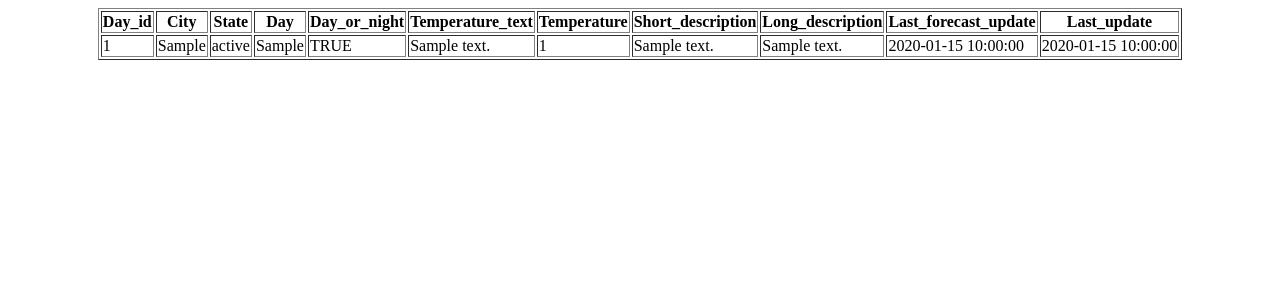
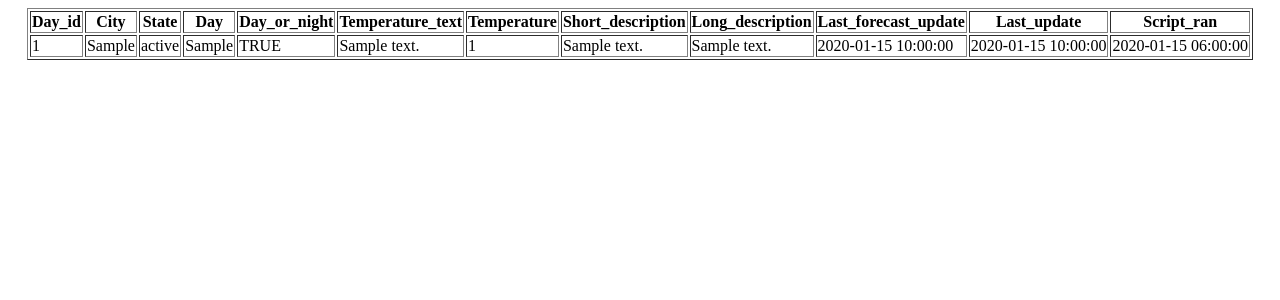
Before and after one commit to Vrajs16/weather-dashboard, a PHP site: page /dbtable.php in a window 1280 px wide. Shown: the top 300 px of the page. Run offline with PHP 8.4, Linux system fonts and the light colour scheme; tables that the repository leaves empty hold one stand-in row (values such as "Sample post"); data that the repository does not hold is empty.

Commit message:
Website Almost Complete

```diff
--- a/db/dbfuncs.php
+++ b/db/dbfuncs.php
@@ -6,7 +6,7 @@ require __DIR__ . '/dbconn.php';
 function getAllWeatherData()
 {
     $cnx = mysqlConnect();
-    $query = 'SELECT * FROM weather_data';
+    $query = "SELECT *, CONVERT_TZ(last_update,'+00:00','-4:00') as script_ran FROM weather_data";
     $cursor = $cnx->query($query);
     mysqlClose($cnx);
     return $cursor;
@@ -14,7 +14,7 @@ function getAllWeatherData()
 function getCityWeather($city)
 {
     $cnx = mysqlConnect();
-    $query = 'SELECT * FROM weather_data WHERE city="' . $city . '"';
+    $query = "SELECT * , CONVERT_TZ(last_update,'+00:00','-4:00') as script_ran FROM weather_data WHERE city=\"" . $city . '"';
     $cursor = $cnx->query($query);
     mysqlClose($cnx);
     return $cursor;
--- a/public/dbtable.php
+++ b/public/dbtable.php
@@ -24,6 +24,7 @@
                 <th>Long_description</th>
                 <th>Last_forecast_update</th>
                 <th>Last_update</th>
+                <th>Script_ran</th>
             </tr>
         </thead>
         <tbody>
@@ -43,6 +44,7 @@
                 echo '<td>' . $row['long_description'] . '</td>';
                 echo '<td>' . $row['last_forecast_update'] . '</td>';
                 echo '<td>' . $row['last_update'] . '</td>';
+                echo '<td>' . $row['script_ran'] . '</td>';
                 echo '</tr>';
             }
             ?>
--- a/public/index.php
+++ b/public/index.php
@@ -152,8 +152,8 @@ function iconToChoose($desc)
   </div>
   <div class="top-navigation">
     <?php
-    if (!empty($row['last_update'])) {
-      $time = date('m-d-Y \a\t h:i A', strtotime($row['last_update']));
+    if (!empty($row['script_ran'])) {
+      $time = date('m-d-Y \a\t h:i A', strtotime($row['script_ran']));
     } else {
       $time = "ERROR";
     }
```
